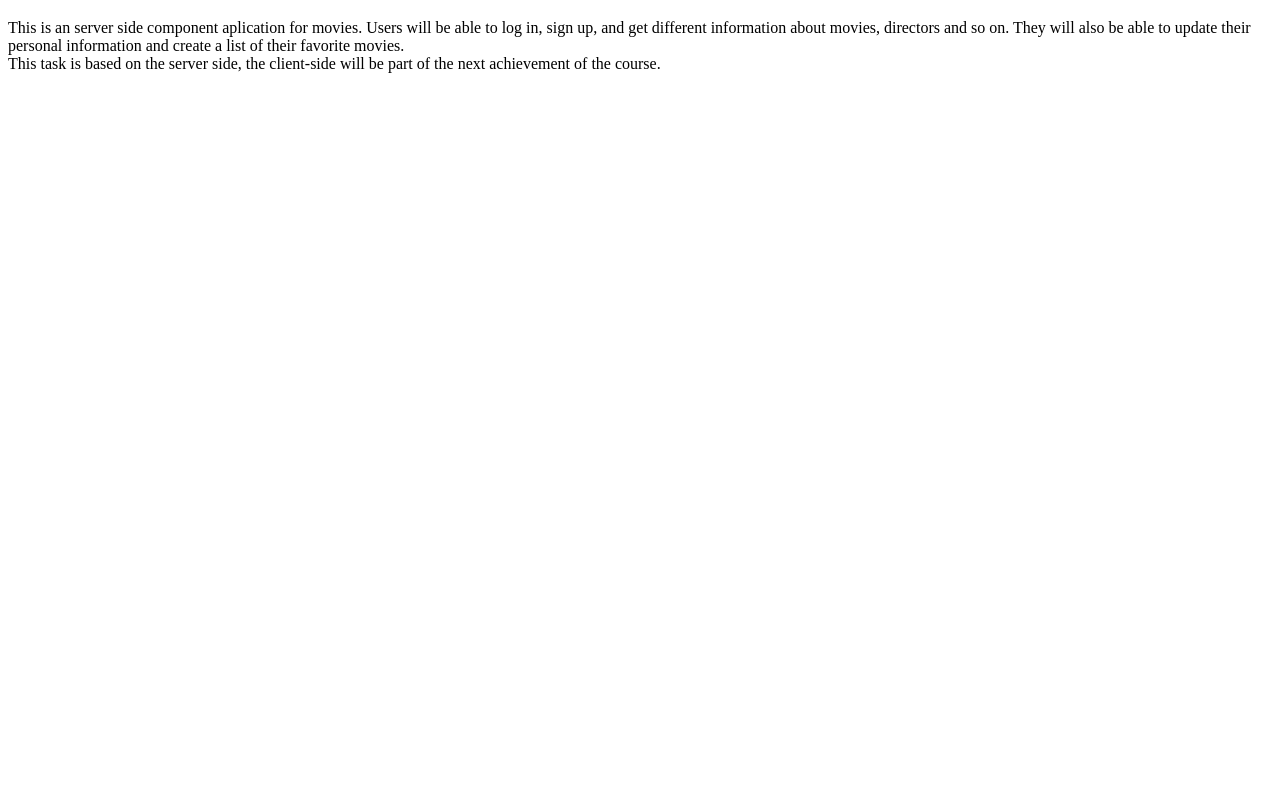
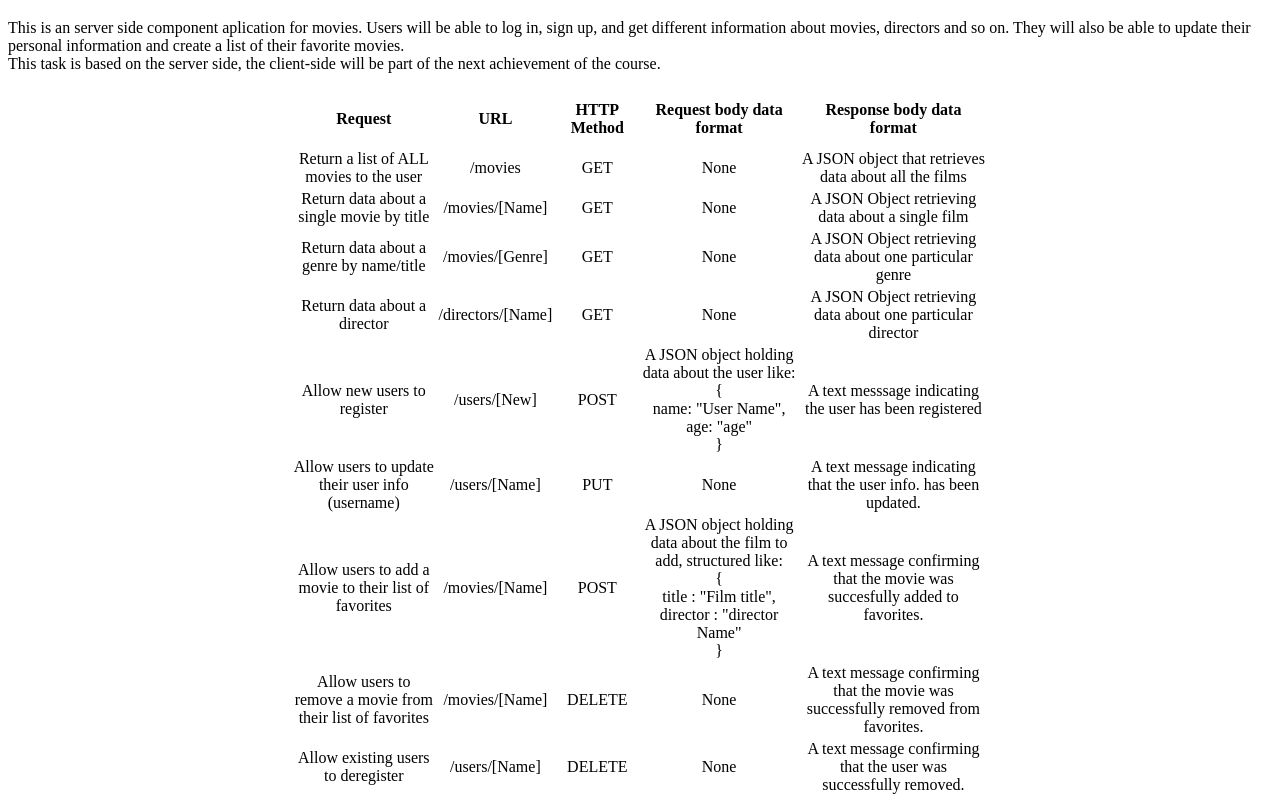
Before and after one commit to eloycotoalfonso/movie_api, a website: page public/documentation.html in a window 1280 px wide. Shown: the part 61-866 px from the top of the page. Before the commit the page ends 800 px from the top, so only its background shows below. Drawn offline with Linux system fonts and the light colour scheme.

Commit message:
Added endpoints information
I also included some styles for the table

```diff
--- a/public/documentation.html
+++ b/public/documentation.html
@@ -5,6 +5,7 @@
     <meta http-equiv="X-UA-Compatible" content="IE=edge">
     <meta name="viewport" content="width=device-width, initial-scale=1.0">
     <title>documentation</title>
+    <link rel ="stylesheet" href = "styles.css" type = "text/css"/>
 </head>
 <body>
     <header></header>
@@ -15,6 +16,81 @@
             <br>
             This task is based on the server side, the client-side will be part of the next achievement of the course.
         </p>
+        <table class= "documentation__table">
+            <thead>
+              <tr>
+                <th>Request</th>
+                <th>URL</th>
+                <th>HTTP Method</th>
+                <th>Request body data format</th>
+                <th>Response body data format</th>
+              </tr>
+            </thead>
+            <tbody>
+              <tr>
+                <td>Return a list of ALL movies to the user</td>
+                <td>/movies</td>
+                <td>GET</td>
+                <td>None</td>
+                <td>A JSON object that retrieves data about all the films</td>
+              </tr>
+              <tr>
+                <td>Return data about a single movie by title</td>
+                <td>/movies/[Name]</td>
+                <td>GET</td>
+                <td>None</td>
+                <td>A JSON Object retrieving data about a single film</td>
+              </tr>
+              <tr>
+                <td>Return data about a genre by name/title</td>
+                <td>/movies/[Genre]</td>
+                <td>GET</td>
+                <td>None</td>
+                <td>A JSON Object retrieving data about one particular genre</td>
+              </tr>
+              <tr>
+                <td>Return data about a director</td>
+                <td>/directors/[Name]</td>
+                <td>GET</td>
+                <td>None</td>
+                <td>A JSON Object retrieving data about one particular director</td>
+              </tr>
+              <tr>
+                <td>Allow new users to register</td>
+                <td>/users/[New]</td>
+                <td>POST</td>
+                <td>A JSON object holding data about the user like: {<br> name: "User Name",<br> age: "age"<br>}</brZ></td>
+                <td>A text messsage indicating the user has been registered</td>
+              </tr>
+              <tr>
+                <td>Allow users to update their user info (username)</td>
+                <td>/users/[Name]</td>
+                <td>PUT</td>
+                <td>None</td>
+                <td>A text message indicating that the user info. has been updated.</td>
+              </tr>
+              <tr>
+                <td>Allow users to add a movie to their list of favorites</td>
+                <td>/movies/[Name]</td>
+                <td>POST</td>
+                <td>A JSON object holding data about the film to add, structured like:<br>{<br>title : "Film title",<br>director : "director Name"<br>}</td>
+                <td>A text message confirming that the movie was succesfully added to favorites.</td>
+              </tr>
+              <tr>
+                <td>Allow users to remove a movie from their list of favorites</td>
+                <td>/movies/[Name]</td>
+                <td>DELETE</td>
+                <td>None</td>
+                <td>A text message confirming that the movie was successfully removed from favorites.</td>
+              </tr>
+              <tr>
+                <td>Allow existing users to deregister</td>
+                <td>/users/[Name]</td>
+                <td>DELETE</td>
+                <td>None</td>
+                <td>A text message confirming that the user was successfully removed.</td>
+              </tr>
+          </table>
     </div>
     <footer></footer>
 </body>
--- /dev/null
+++ b/public/styles.css
@@ -0,0 +1,12 @@
+.documentation__table {
+    max-width: 700px;
+    margin: 0 auto;
+    text-align: center;
+    border-left: 10px;
+    border-color: black;
+    border-width: 2px;
+  }
+
+  th {
+    padding: 10px;
+  }
```
